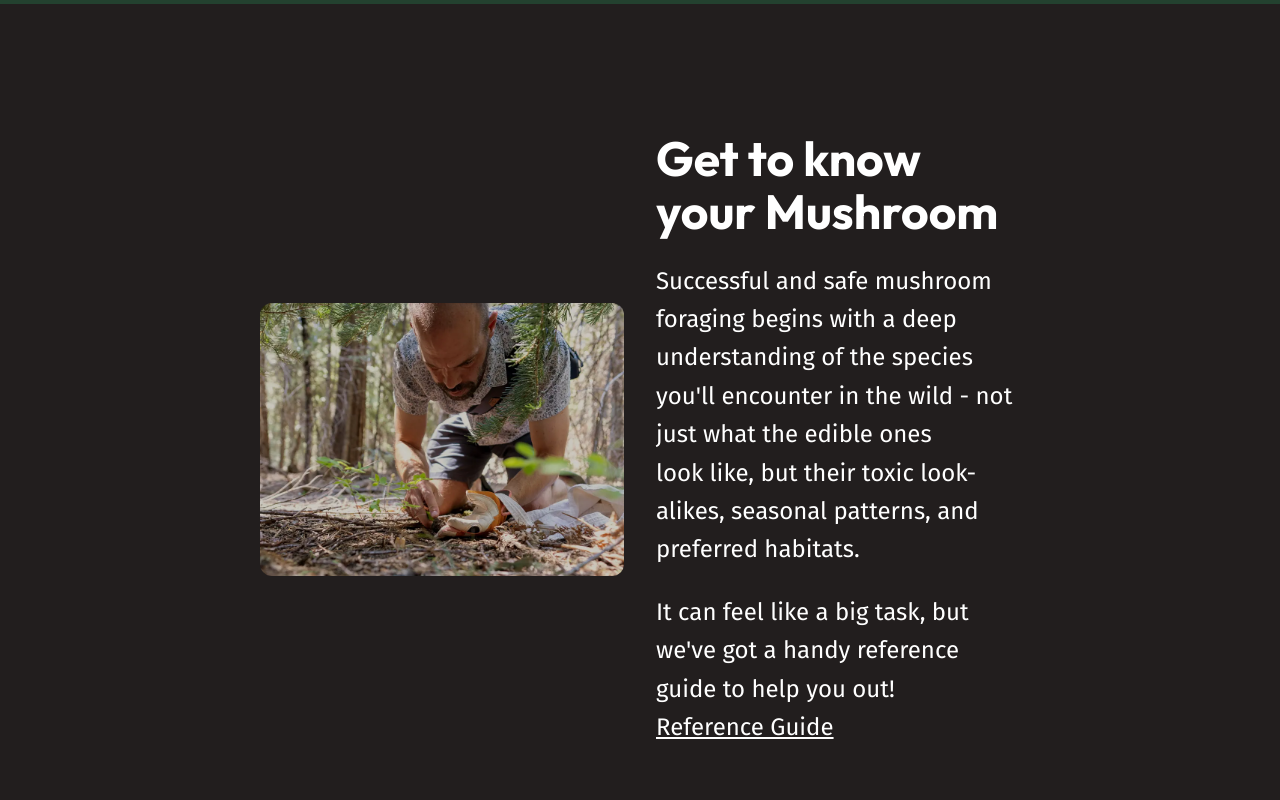
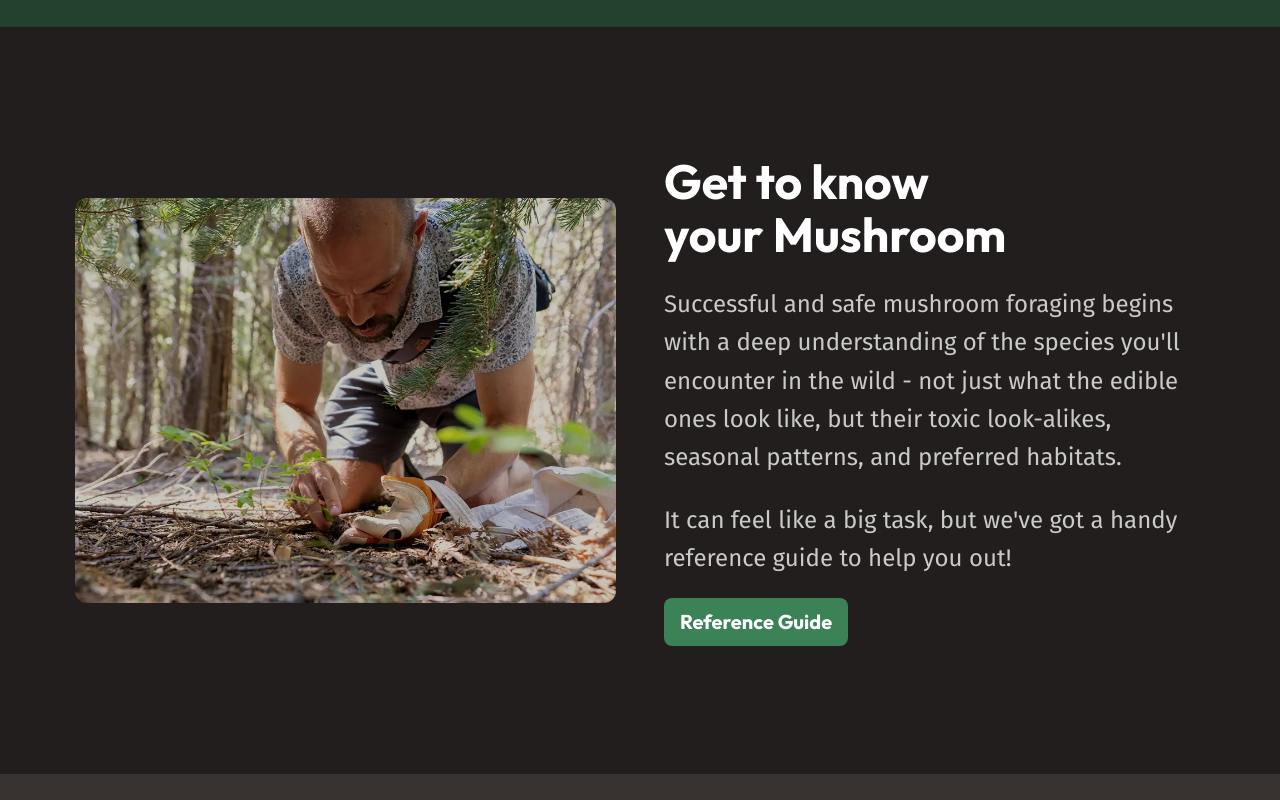
Before and after one commit to Suhel-Shaikh-Mohammad/Mushroom-Finders, a plain HTML site: page Website/index.html in a window 1280 px wide. Shown: the part 2120-2920 px from the top of the page. Drawn offline with Linux system fonts and the light colour scheme.

Commit message:
This is new changes

```diff
--- a/Website/index.html
+++ b/Website/index.html
@@ -93,13 +93,12 @@
         </section>
 
         <section class="get-to section background-extra-dark">
-            <div class="wrapper" data-width="narrow">
-
+            <div class="wrapper" data-width="wide">
                 <div class="equal-columns" data-gap="large" data-alignment="centered">
                     <div>
                         <img src="../assets/get-to-know.webp" alt="Man searching on the ground"/>
                     </div>
-                <div class="get-to-know flow font-size-lg">
+                    <div class="get-to-know flow font-size-lg text-low-contrast">
                         <h2 class="section-title">Get to know your Mushroom</h2>
                         <p>
                             Successful and safe mushroom foraging begins with a deep understanding of the species you'll encounter in the wild - not just what the edible ones look like, but their toxic look-alikes, seasonal patterns, and preferred habitats.
@@ -107,7 +106,7 @@
                         <p>
                             It can feel like a big task, but we've got a handy reference guide to help you out!
                         </p>
-                    <a class="reference-guide" href="#">
+                        <a class="reference-guide button" href="#">
                             Reference Guide<span class="visually-hidden">
                                 Guide for having a reference aobut the mushrooms.
                             </span>
@@ -125,7 +124,7 @@
                     <p>
                         Experience the beauty of the great outdoors while foraging for mushrooms with fellow enthusiasts.
                     </p>
-                    <a class="learn-more" href="#">
+                    <a class="learn-more button" href="#">
                         Learn More <span class="visually-hidden">
                             Learn more about the nature of mushrooms.
                         </span>
--- a/Website/styles.css
+++ b/Website/styles.css
@@ -176,7 +176,7 @@
         }
 
         &[data-gap="large"]{
-            --equal-columns-gap:2rem;
+            --equal-columns-gap:3rem;
         }
 
         &[data-alignment="centered"]{
@@ -272,6 +272,33 @@
         }
     }
 
+    .start-your .wrapper{
+        > p{
+            font-size:var(--fs-600);
+        }
+    }
+
+    .get-to{
+        padding-inline:0;
+    }
+
+    .button {
+        display: inline flex;
+        cursor: pointer;
+        font-family: var(--ff-heading);
+        font-weight: 700;
+        font-size:var(--fs-500);
+        text-decoration: none;
+        background-color:var(--accent);
+        padding: 0.5rem 1rem;
+        border-radius:var(--border-radius-2);
+    }
+
+    .button:hover,
+    .button:focus-visible {
+        background: var(--accent);
+        color: var(--text-high-contrast);
+    }
 }
 
 @layer utilities {
```
Lines whose indentation alone changed are shown as unchanged.
